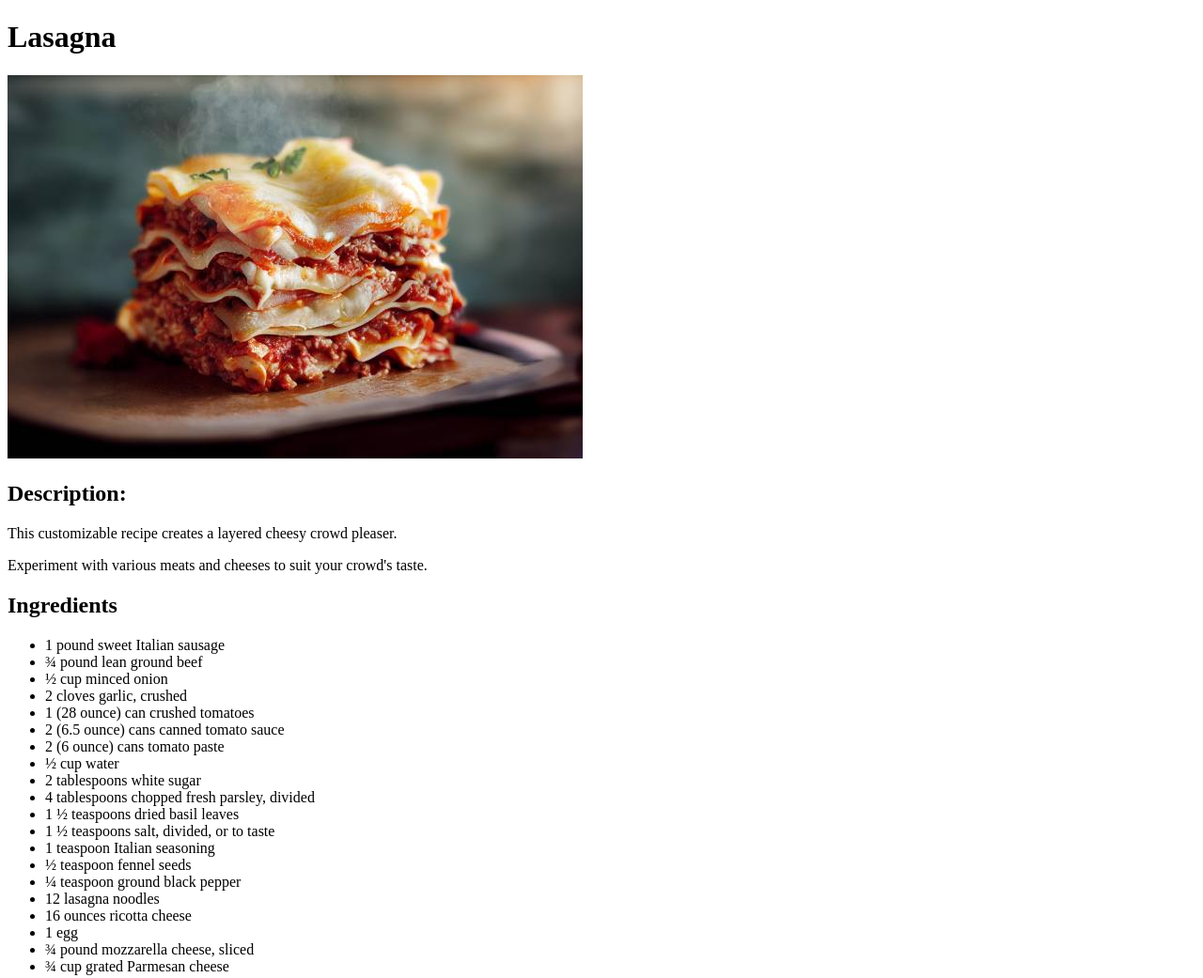
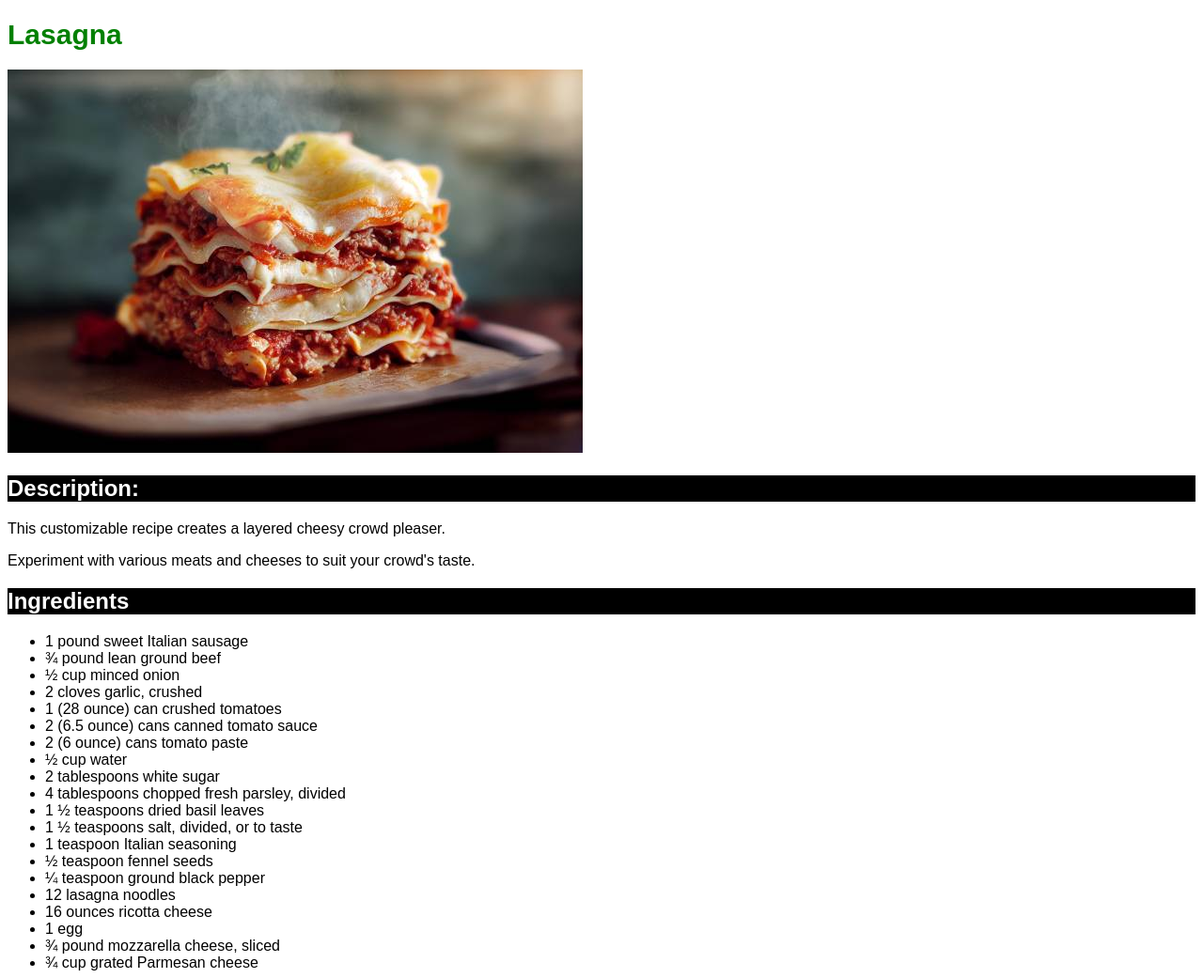
Before and after one commit to holleyweeks/odin-recipes, a plain HTML site: page recipes/lasagna.html in a window 1280 px wide. Shown: the top 1041 px of the page at 94% size. Drawn offline with Linux system fonts and the light colour scheme.

Commit message:
Add CSS stylesheet and basic styling to index and recipe pages

```diff
--- a/recipes/lasagna.html
+++ b/recipes/lasagna.html
@@ -3,6 +3,7 @@
 <head>
     <meta charset="UTF-8">
     <meta name="viewport" content="width=device-width, initial-scale=1.0">
+    <link rel="stylesheet" href="../style.css">
     <title>Lasagna Recipe</title>
 </head>
 <body>
--- /dev/null
+++ b/style.css
@@ -0,0 +1,19 @@
+*{
+    font-family: Arial, Helvetica, sans-serif;
+}
+
+h1 {
+    color: green;
+    font-size: 30px;
+}
+
+h2 {
+    background-color: black;
+    color: white;
+    font-size: 24px;
+}
+
+li {
+    font-size: 16px;
+    font-weight: lighter;
+}
```
Also changed, not shown: index.html (+1 -0 lines), recipes/roasted-brussels-sprouts.html (+1 -0 lines), recipes/rolled-sugar-cookie.html (+1 -0 lines).
